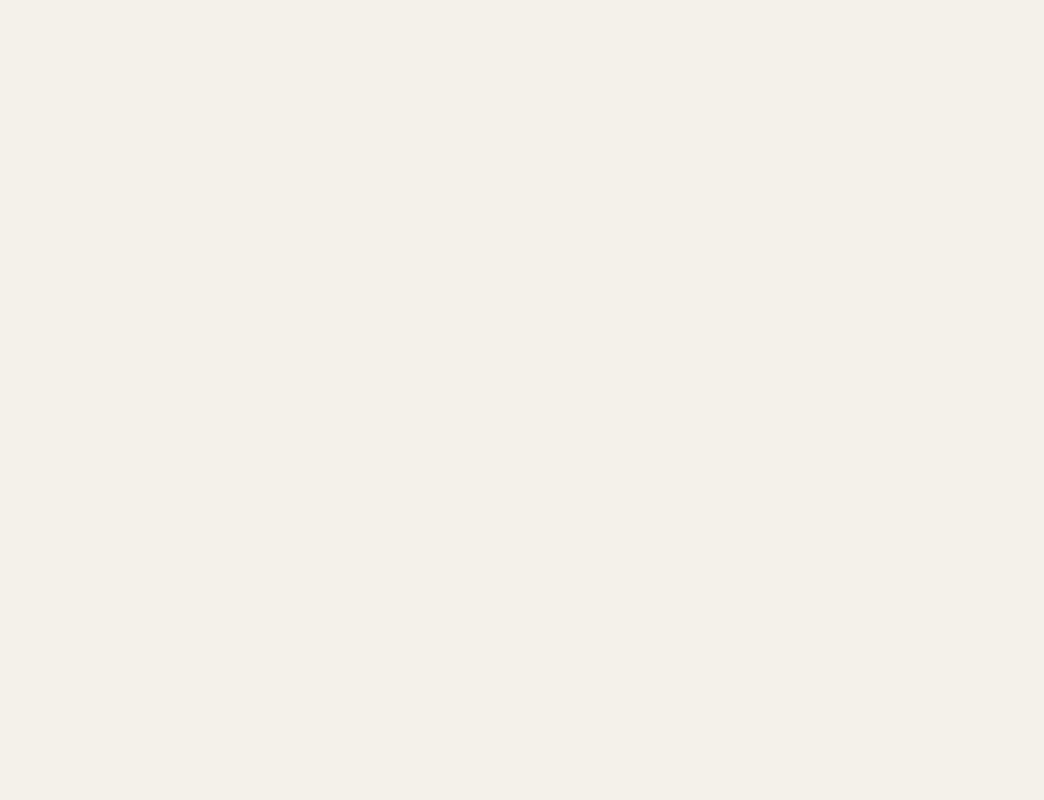
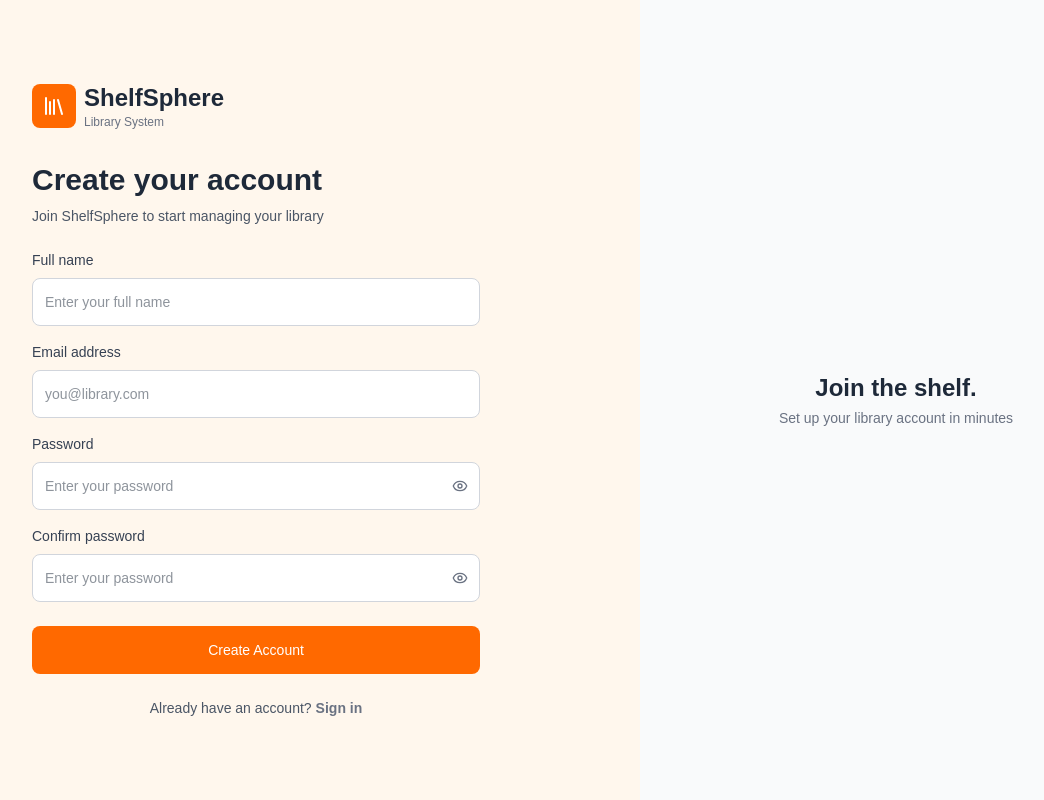
Before and after one commit to NazmusSakib24/shelfsphere-library-management-system-frontend, a Next.js app: page /register in a window 1280 px wide. Shown: the whole page, without its empty margins (128-1172 px from the left). Built offline with nearby package versions, Linux system fonts and the light colour scheme.

Commit message:
implemented user registration

```diff
--- a/src/app/login/page.tsx
+++ b/src/app/login/page.tsx
@@ -142,7 +142,7 @@ export default function LoginPage() {
               Log In
             </button>
 
-\            <div className="flex mt-4 items-center gap-4">
+           <div className="flex mt-4 items-center gap-4">
               <div className="bg-[#E6D8C5] flex-1 h-px" />
 
               <span className="text-[#A8988A] text-xs">
--- a/src/app/register/page.tsx
+++ b/src/app/register/page.tsx
@@ -1,3 +1,289 @@
-export default function Page() {
-	return null;
+"use client";
+
+import { z } from "zod";
+import React, { useState } from "react";
+import { useRouter } from "next/navigation";
+import { useAuth } from "@/context/AuthContext";
+
+import {
+  Eye,
+  EyeOff,
+  Library,
+} from "lucide-react";
+
+const registerSchema = z
+  .object({
+    fullName: z.string().min(2, "Full name is required"),
+    email: z.email("Enter a valid email address"),
+    password: z
+      .string()
+      .min(6, "Password must be at least 6 characters"),
+    confirmPassword: z.string(),
+  })
+  .refine((data) => data.password === data.confirmPassword, {
+    message: "Passwords do not match",
+    path: ["confirmPassword"],
+  });
+
+export default function RegisterPage() {
+  const router = useRouter();
+
+  const [showPassword, setShowPassword] = useState(false);
+  const [showConfirmPassword, setShowConfirmPassword] = useState(false);
+
+  const [fullName, setFullName] = useState("");
+  const [email, setEmail] = useState("");
+  const [password, setPassword] = useState("");
+  const [confirmPassword, setConfirmPassword] =
+    useState("");
+
+  const [errors, setErrors] = useState({
+    fullName: "",
+    email: "",
+    password: "",
+    confirmPassword: "",
+  });
+
+  const { register } = useAuth();
+
+  const handleSubmit = async (e: React.FormEvent) => {
+    e.preventDefault();
+
+    const result = registerSchema.safeParse({
+      fullName,
+      email,
+      password,
+      confirmPassword,
+    });
+
+    if (!result.success) {
+      const fieldErrors = result.error.flatten().fieldErrors;
+
+      setErrors({
+        fullName: fieldErrors.fullName?.[0] || "",
+        email: fieldErrors.email?.[0] || "",
+        password: fieldErrors.password?.[0] || "",
+        confirmPassword:
+          fieldErrors.confirmPassword?.[0] || "",
+      });
+
+      return;
+    }
+
+    setErrors({
+      fullName: "",
+      email: "",
+      password: "",
+      confirmPassword: "",
+    });
+
+    try {
+      await register({
+        fullName,
+        email,
+        password,
+      });
+
+      router.push("/login");
+    } catch (error) {
+      console.log(error);
+    }
+  };
+
+  return (
+    <div className="bg-orange-50 flex w-full min-h-screen">
+      <div className="flex p-12 justify-center items-center w-3/5">
+        <div className="flex flex-col w-full max-w-md">
+
+          <div className="flex items-center gap-2">
+            <div className="rounded-lg bg-orange-500 flex justify-center items-center size-11">
+              <Library className="text-white size-6" />
+            </div>
+
+            <div className="flex flex-col">
+              <span className="font-semibold text-gray-800 text-2xl">
+                ShelfSphere
+              </span>
+
+              <span className="text-gray-500 text-xs">
+                Library System
+              </span>
+            </div>
+          </div>
+
+          <h1 className="font-semibold text-gray-800 text-3xl mt-8">
+            Create your account
+          </h1>
+
+          <p className="text-gray-600 text-sm mt-2 mb-6">
+            Join ShelfSphere to start managing your library
+          </p>
+
+          <form onSubmit={handleSubmit}>
+
+            <div className="flex flex-col gap-2">
+              <label className="font-medium text-gray-700 text-sm">
+                Full name
+              </label>
+
+              <input
+                type="text"
+                placeholder="Enter your full name"
+                className="rounded-lg bg-white text-gray-800 text-sm border border-gray-300 outline-none px-3 w-full h-12"
+                value={fullName}
+                onChange={(e) =>
+                  setFullName(e.target.value)
+                }
+              />
+
+              {errors.fullName && (
+                <p className="text-red-500 text-sm">
+                  {errors.fullName}
+                </p>
+              )}
+            </div>
+
+            <div className="flex mt-4 flex-col gap-2">
+              <label className="font-medium text-gray-700 text-sm">
+                Email address
+              </label>
+
+              <input
+                type="email"
+                placeholder="you@library.com"
+                className="rounded-lg bg-white text-gray-800 text-sm border border-gray-300 outline-none px-3 w-full h-12"
+                value={email}
+                onChange={(e) =>
+                  setEmail(e.target.value)
+                }
+              />
+
+              {errors.email && (
+                <p className="text-red-500 text-sm">
+                  {errors.email}
+                </p>
+              )}
+            </div>
+
+            <div className="flex mt-4 flex-col gap-2">
+              <label className="font-medium text-gray-700 text-sm">
+                Password
+              </label>
+
+              <div className="relative">
+                <input
+                  type={
+                    showPassword ? "text" : "password"
+                  }
+                  placeholder="Enter your password"
+                  className="rounded-lg bg-white text-gray-800 text-sm border border-gray-300 outline-none pr-10 pl-3 w-full h-12"
+                  value={password}
+                  onChange={(e) =>
+                    setPassword(e.target.value)
+                  }
+                />
+
+                <button
+                  type="button"
+                  className="text-gray-500 absolute top-1/2 right-3 -translate-y-1/2"
+                  onClick={() =>
+                    setShowPassword(!showPassword)
+                  }
+                >
+                  {showPassword ? (
+                    <EyeOff className="size-4" />
+                  ) : (
+                    <Eye className="size-4" />
+                  )}
+                </button>
+              </div>
+
+              {errors.password && (
+                <p className="text-red-500 text-sm">
+                  {errors.password}
+                </p>
+              )}
+            </div>
+
+            <div className="flex mt-4 flex-col gap-2">
+              <label className="font-medium text-gray-700 text-sm">
+                Confirm password
+              </label>
+
+              <div className="relative">
+                <input
+                  type={
+                    showConfirmPassword
+                      ? "text"
+                      : "password"
+                  }
+                  placeholder="Enter your password"
+                  className="rounded-lg bg-white text-gray-800 text-sm border border-gray-300 outline-none pr-10 pl-3 w-full h-12"
+                  value={confirmPassword}
+                  onChange={(e) =>
+                    setConfirmPassword(e.target.value)
+                  }
+                />
+
+                <button
+                  type="button"
+                  className="text-gray-500 absolute top-1/2 right-3 -translate-y-1/2"
+                  onClick={() =>
+                    setShowConfirmPassword(
+                      !showConfirmPassword
+                    )
+                  }
+                >
+                  {showConfirmPassword ? (
+                    <EyeOff className="size-4" />
+                  ) : (
+                    <Eye className="size-4" />
+                  )}
+                </button>
+              </div>
+
+              {errors.confirmPassword && (
+                <p className="text-red-500 text-sm">
+                  {errors.confirmPassword}
+                </p>
+              )}
+            </div>
+
+            <button
+              type="submit"
+              className="font-medium rounded-lg bg-orange-500 text-white text-sm mt-6 w-full h-12"
+            >
+              Create Account
+            </button>
+
+          </form>
+
+          <p className="text-center text-gray-600 text-sm mt-6">
+            Already have an account?
+
+            <button
+              type="button"
+              className="font-semibold text-gray-500 ml-1"
+              onClick={() => router.push("/login")}
+            >
+              Sign in
+            </button>
+          </p>
+
+        </div>
+      </div>
+
+      <div className="bg-gray-50 flex p-12 justify-center items-center w-2/5">
+        <div className="text-center">
+          <h2 className="font-semibold text-gray-800 text-2xl">
+            Join the shelf.
+          </h2>
+
+          <p className="text-gray-500 text-sm mt-1">
+            Set up your library account in minutes
+          </p>
+        </div>
+      </div>
+    </div>
+  );
 }
```
